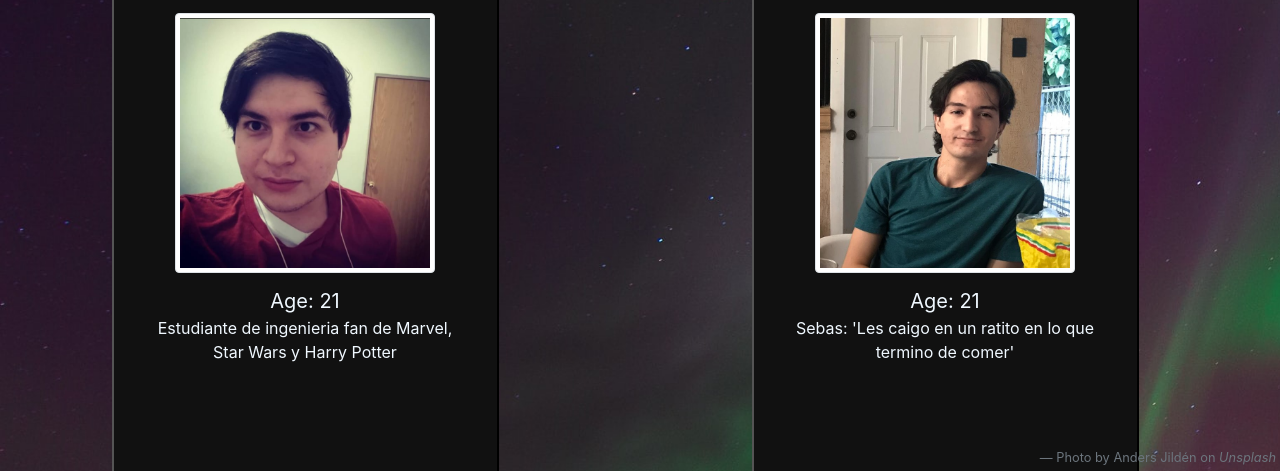
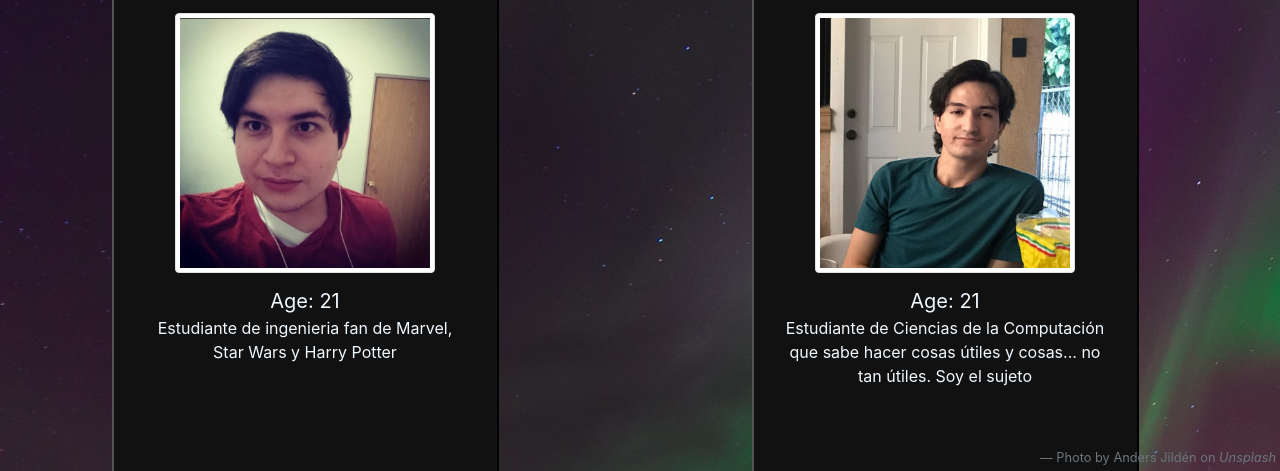
Before and after one commit to phoenix1512/Proyecto-DeBaPla, a website: page proyecto/public/team.html in a window 1280 px wide. Shown: the part 329-800 px from the top of the page. Drawn offline with nearby package versions, Linux system fonts and the light colour scheme.

Commit message:
Update team.html

```diff
--- a/proyecto/public/team.html
+++ b/proyecto/public/team.html
@@ -55,7 +55,7 @@
             Age: 21
           </div>
           <div class="info">
-            Sebas: 'Les caigo en un ratito en lo que termino de comer'
+            Estudiante de Ciencias de la Computación que sabe hacer cosas útiles y cosas... no tan útiles. Soy el sujeto
           </div>
         </div>
       </button>
```
